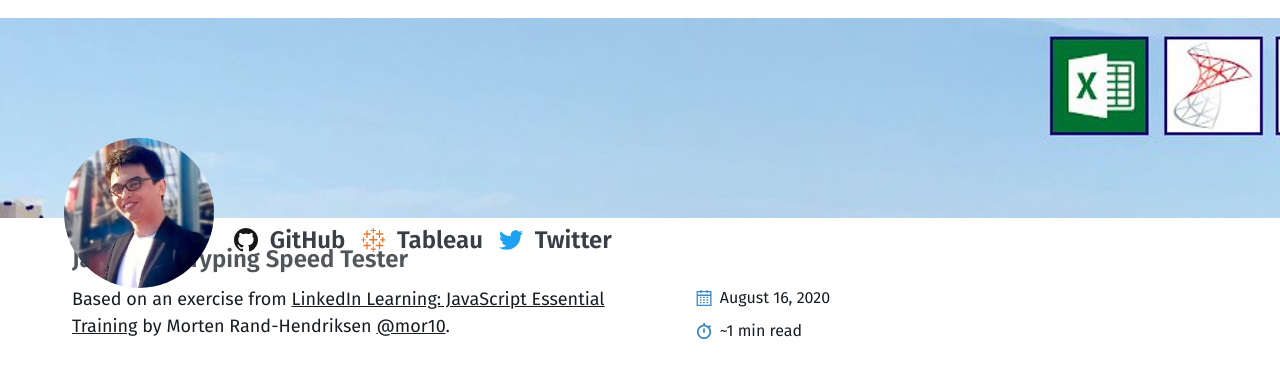
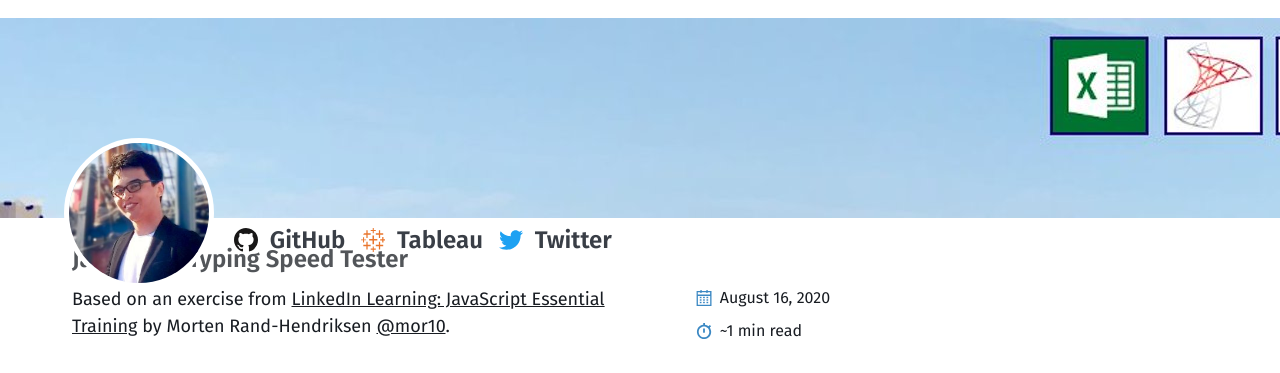
Before and after one commit to datamesse/blog, a Jekyll site: the page built from index.md, in a window 1280 px wide. Shown: the top 373 px of the page. Built offline with Jekyll 4.4.1, drawn with Linux system fonts in a browser that asks for light colours.

Commit message:
Update _global.scss

```diff
--- a/_sass/basically-basic/_global.scss
+++ b/_sass/basically-basic/_global.scss
@@ -58,6 +58,7 @@
   height: $site-image-height;
   margin-right: 0.5rem;
   border-radius: 50%;
+  border: 5px solid white;
 }
 
 .more-link {
```
